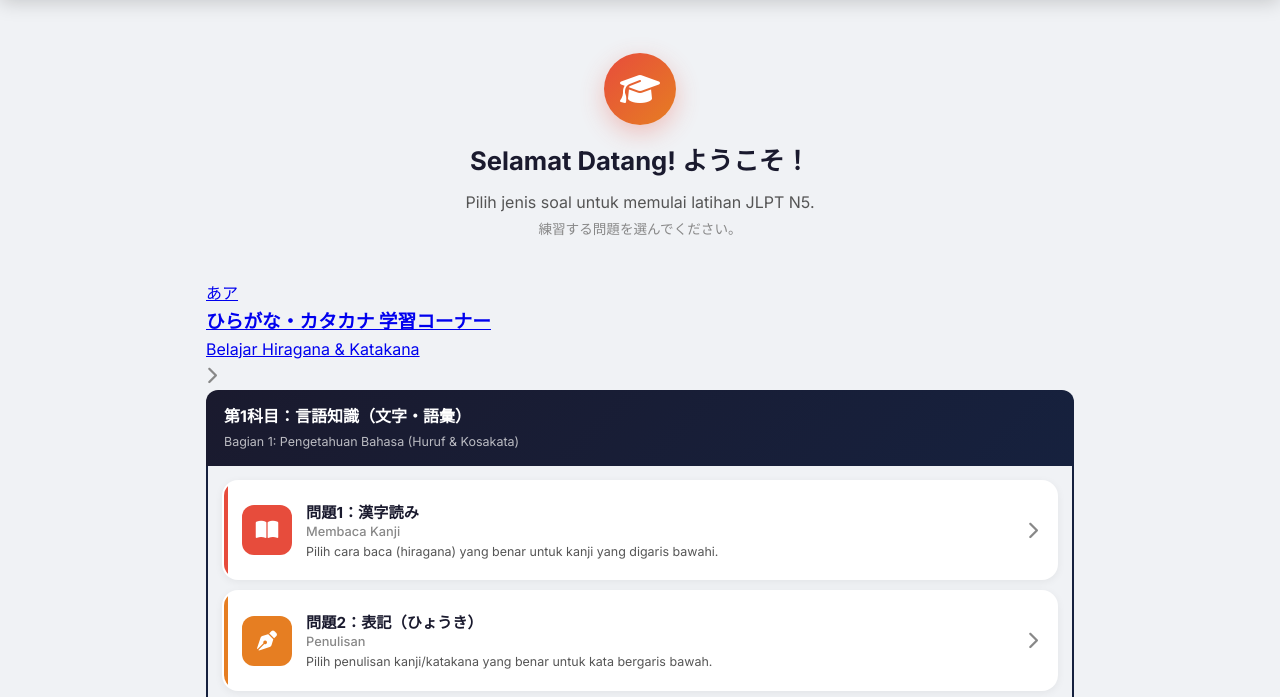
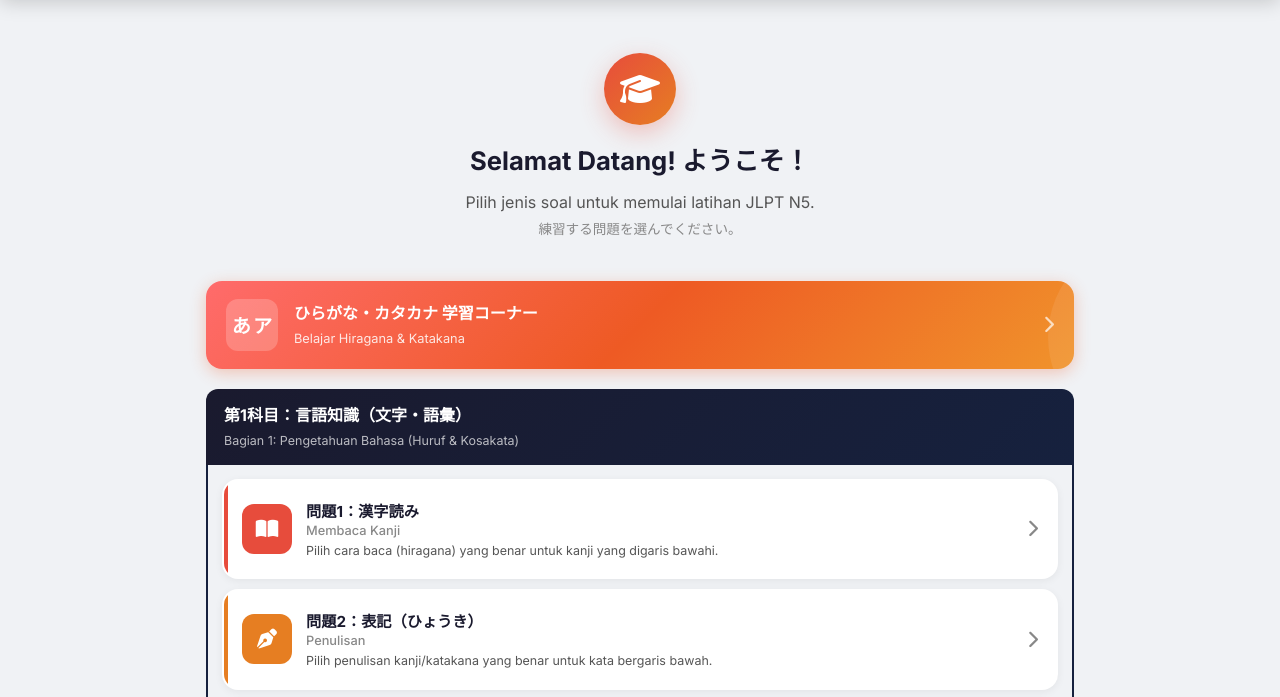
Before and after one commit to koto-bukiw/koto-bukiw.github.io, a plain HTML site: page index.html in a window 1280 px wide. Shown: the part 81-778 px from the top of the page. Drawn offline with nearby package versions, Linux system fonts and the light colour scheme.

Commit message:
Add Hiragana/Katakana banner styles

```diff
--- a/css/style.css
+++ b/css/style.css
@@ -160,6 +160,82 @@ body {
   color: var(--text-muted);
   font-size: 0.85rem;
   margin-top: 4px;
+}
+
+/* --- Hiragana/Katakana Banner --- */
+.hirakata-banner {
+  display: flex;
+  align-items: center;
+  gap: 16px;
+  padding: 18px 20px;
+  margin-bottom: 20px;
+  background: linear-gradient(135deg, #ff6b6b, #ee5a24, #f0932b);
+  border-radius: var(--radius-lg);
+  color: white;
+  text-decoration: none;
+  box-shadow: 0 4px 16px rgba(238, 90, 36, 0.3);
+  transition: var(--transition);
+  position: relative;
+  overflow: hidden;
+}
+
+.hirakata-banner::before {
+  content: '';
+  position: absolute;
+  top: -50%;
+  right: -20%;
+  width: 200px;
+  height: 200px;
+  background: rgba(255,255,255,0.08);
+  border-radius: 50%;
+}
+
+.hirakata-banner:hover {
+  transform: translateY(-2px);
+  box-shadow: 0 6px 24px rgba(238, 90, 36, 0.4);
+  filter: brightness(1.05);
+}
+
+.hirakata-banner:active {
+  transform: scale(0.98);
+}
+
+.hirakata-banner-icon {
+  width: 52px;
+  height: 52px;
+  background: rgba(255,255,255,0.2);
+  border-radius: var(--radius-md);
+  display: flex;
+  align-items: center;
+  justify-content: center;
+  gap: 2px;
+  flex-shrink: 0;
+  font-weight: 700;
+  font-size: 1.2rem;
+  font-family: 'Noto Sans JP', sans-serif;
+}
+
+.hirakata-banner-content {
+  flex: 1;
+  min-width: 0;
+}
+
+.hirakata-banner-content h3 {
+  font-size: 1rem;
+  font-weight: 700;
+  margin-bottom: 2px;
+}
+
+.hirakata-banner-content p {
+  font-size: 0.8rem;
+  opacity: 0.85;
+  font-weight: 400;
+}
+
+.hirakata-banner .card-arrow {
+  color: rgba(255,255,255,0.7);
+  font-size: 1.1rem;
+  flex-shrink: 0;
 }
 
 /* --- Category Group (科目グループ) --- */
@@ -1015,6 +1091,25 @@ body {
    Responsive
    ============================================ */
 @media (max-width: 600px) {
+  .hirakata-banner {
+    padding: 14px;
+    gap: 12px;
+  }
+
+  .hirakata-banner-icon {
+    width: 44px;
+    height: 44px;
+    font-size: 1rem;
+  }
+
+  .hirakata-banner-content h3 {
+    font-size: 0.9rem;
+  }
+
+  .hirakata-banner-content p {
+    font-size: 0.75rem;
+  }
+
   .header-inner {
     padding: 10px 12px;
   }
```
